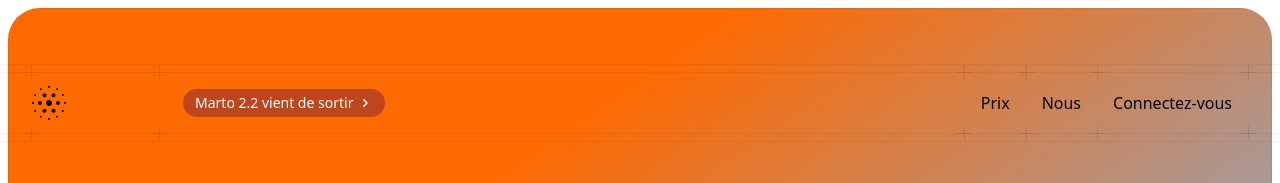
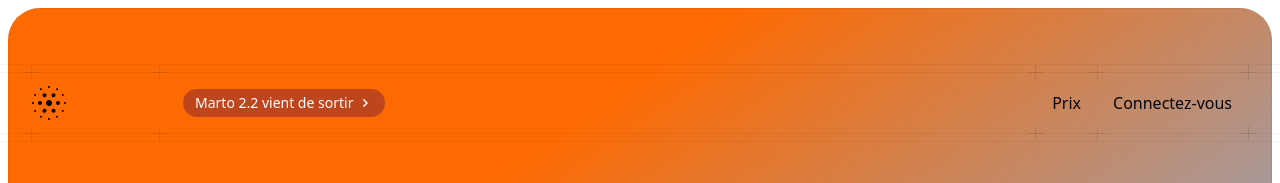
Before and after one commit to mlabarrere/marto, a Next.js app: page / in a window 1280 px wide. Shown: the top 183 px of the page. Built offline with nearby package versions, Linux system fonts and the light colour scheme; a web font is replaced by a local one.

Commit message:
Delete our company

```diff
--- a/src/app/page.jsx
+++ b/src/app/page.jsx
@@ -30,8 +30,7 @@ function Hero() {
           banner={
             <Link
               href="https://marto.flutterflow.app"
-              className="flex items-center gap-1 rounded-full bg-fuchsia-950/35 px-3 py-0.5 text-sm/6 font-medium text-white data-[hover]:bg-fuchsia-950/30"
-            >
+              className="flex items-center gap-1 rounded-full bg-fuchsia-950/35 px-3 py-0.5 text-sm/6 font-medium text-white data-[hover]:bg-fuchsia-950/30">
               Marto 2.2 vient de sortir
               <ChevronRightIcon className="size-4" />
             </Link>
--- a/src/components/navbar.jsx
+++ b/src/components/navbar.jsx
@@ -13,7 +13,7 @@ import { PlusGrid, PlusGridItem, PlusGridRow } from './plus-grid'
 
 const links = [
   { href: '/pricing', label: 'Prix' },
-  { href: '/company', label: 'Nous' },
+  //{ href: '/company', label: 'Nous' },
   { href: 'https://marto.flutterflow.app', label: 'Connectez-vous' },
 ]
 
```
